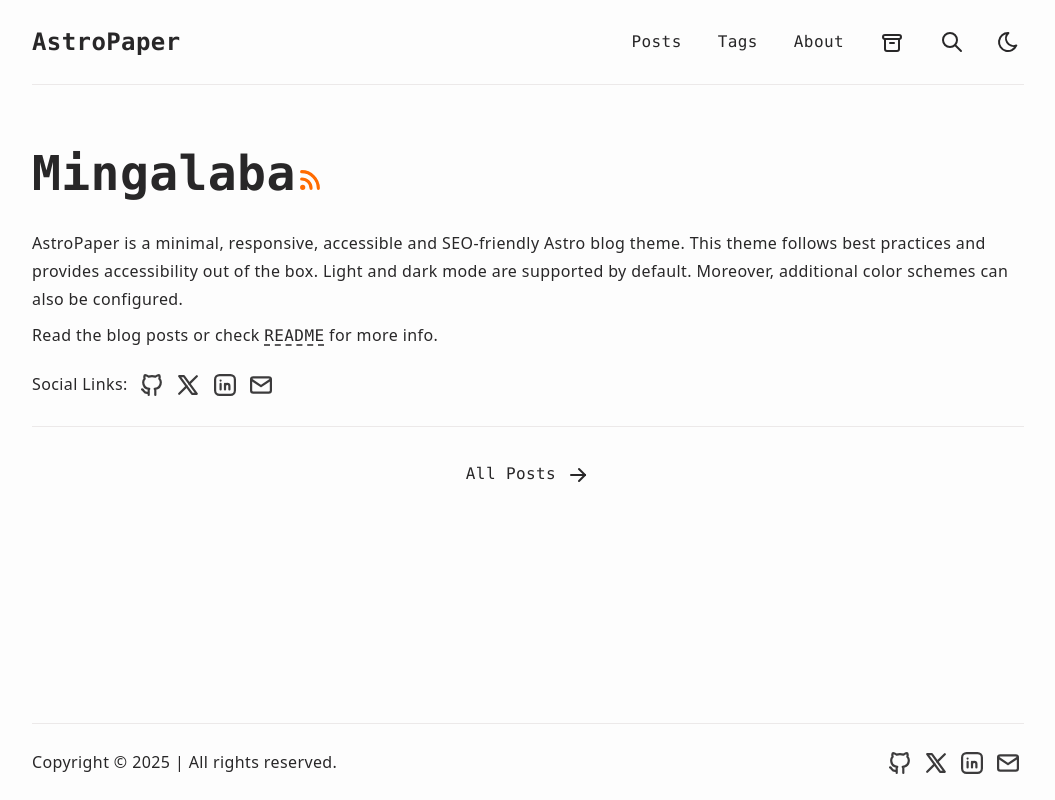
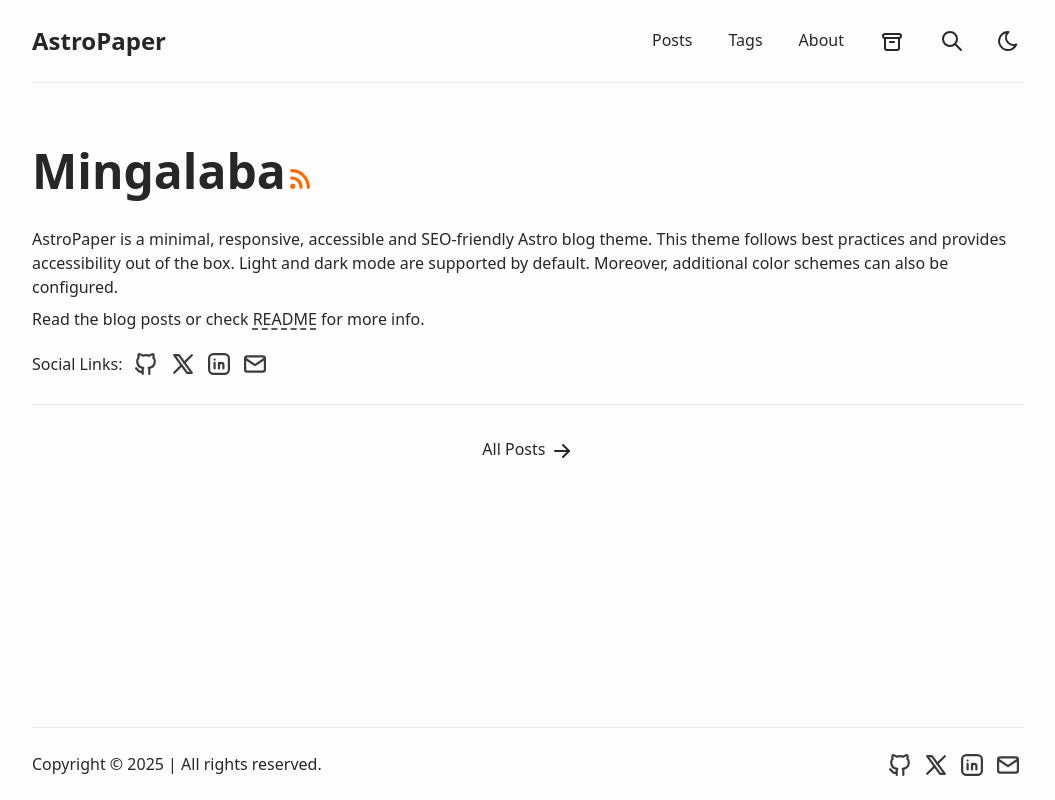
Before and after one commit to lazycoder1/personal-blog, an Astro site: page / in a window 1280 px wide. Shown: the whole page, without its empty margins (112-1167 px from the left). Built offline with nearby package versions, Linux system fonts and the light colour scheme; Astro itself is replaced by a stand-in of ours.

Commit message:
Revert "feat(typography): hybrid setup — mono headings/nav, sans body with tracking/leading; keep code mono"
This reverts commit 673ef3e96e77f4f62f2f8c6ca37f221c5740751a.

```diff
--- a/src/styles/global.css
+++ b/src/styles/global.css
@@ -1,5 +1,3 @@
-@import url('https://fonts.googleapis.com/css2?family=Inter:wght@400;500;600;700&display=swap');
-@import url('https://fonts.googleapis.com/css2?family=JetBrains+Mono:wght@400;500;600;700&display=swap');
 @import "tailwindcss";
 @import "./typography.css";
 
@@ -40,17 +38,11 @@ html[data-theme="dark"] {
     @apply overflow-y-scroll scroll-smooth;
   }
   body {
-    @apply flex min-h-svh flex-col bg-background font-sans tracking-wide leading-[1.75] text-foreground selection:bg-accent/75 selection:text-background;
+    @apply flex min-h-svh flex-col bg-background font-sans text-foreground selection:bg-accent/75 selection:text-background;
   }
   a,
   button {
-    @apply font-mono outline-offset-1 outline-accent focus-visible:no-underline focus-visible:outline-2 focus-visible:outline-dashed;
-  }
-  h1,
-  h2,
-  h3,
-  h4 {
-    @apply font-mono;
+    @apply outline-offset-1 outline-accent focus-visible:no-underline focus-visible:outline-2 focus-visible:outline-dashed;
   }
   button:not(:disabled),
   [role="button"]:not(:disabled) {
--- a/src/styles/typography.css
+++ b/src/styles/typography.css
@@ -3,14 +3,14 @@
 @layer base {
   /* ===== Override default Tailwind Typography styles ===== */
   .app-prose {
-    @apply prose tracking-[0.02em] leading-8;
+    @apply prose;
 
     h1,
     h2,
     h3,
     h4,
     th {
-      @apply mb-3 text-foreground font-mono;
+      @apply mb-3 text-foreground;
     }
 
     h3 {
@@ -48,7 +48,7 @@
     }
 
     figcaption {
-      @apply opacity-75 tracking-wider;
+      @apply opacity-75;
     }
 
     table {
```
